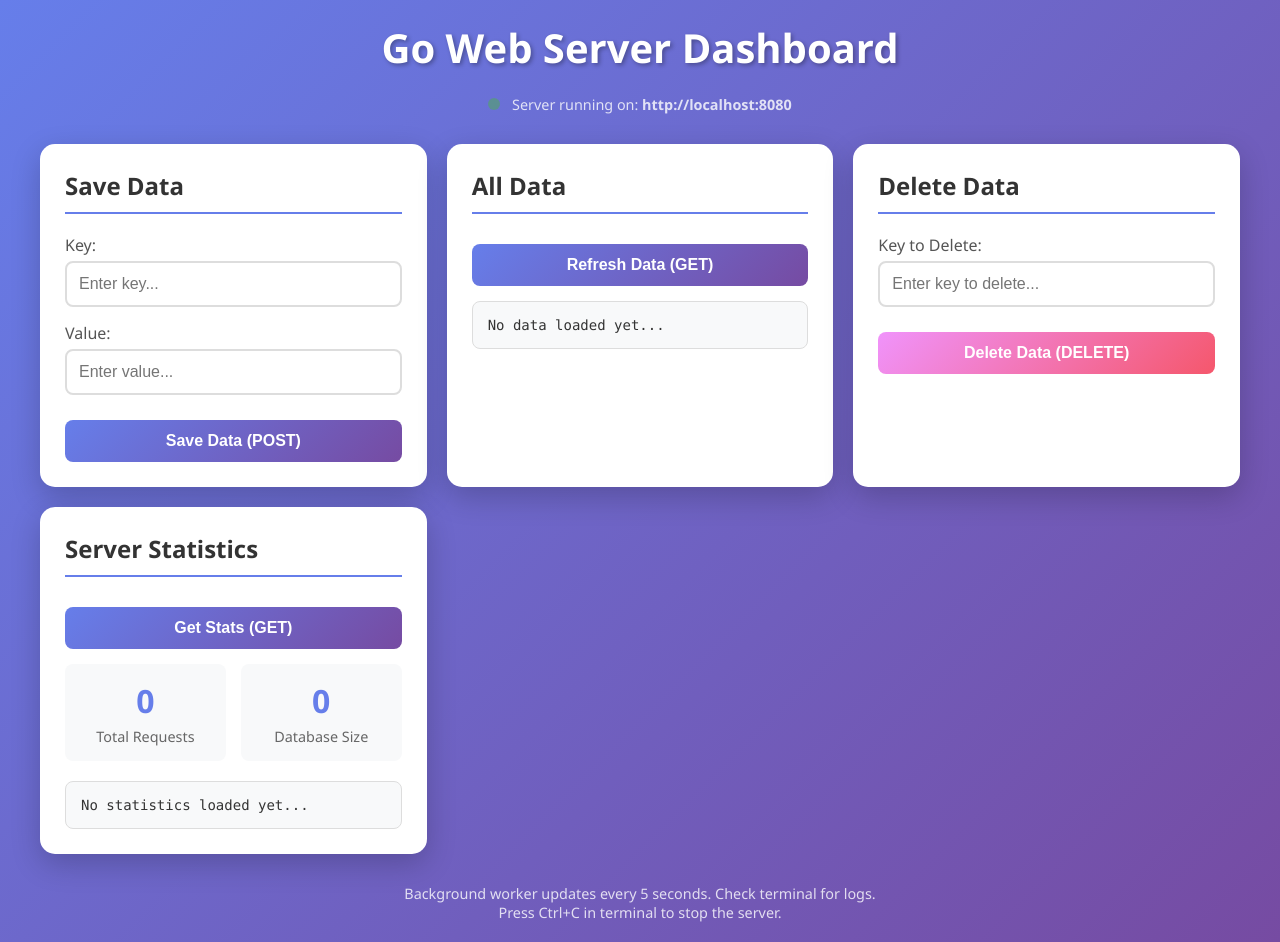
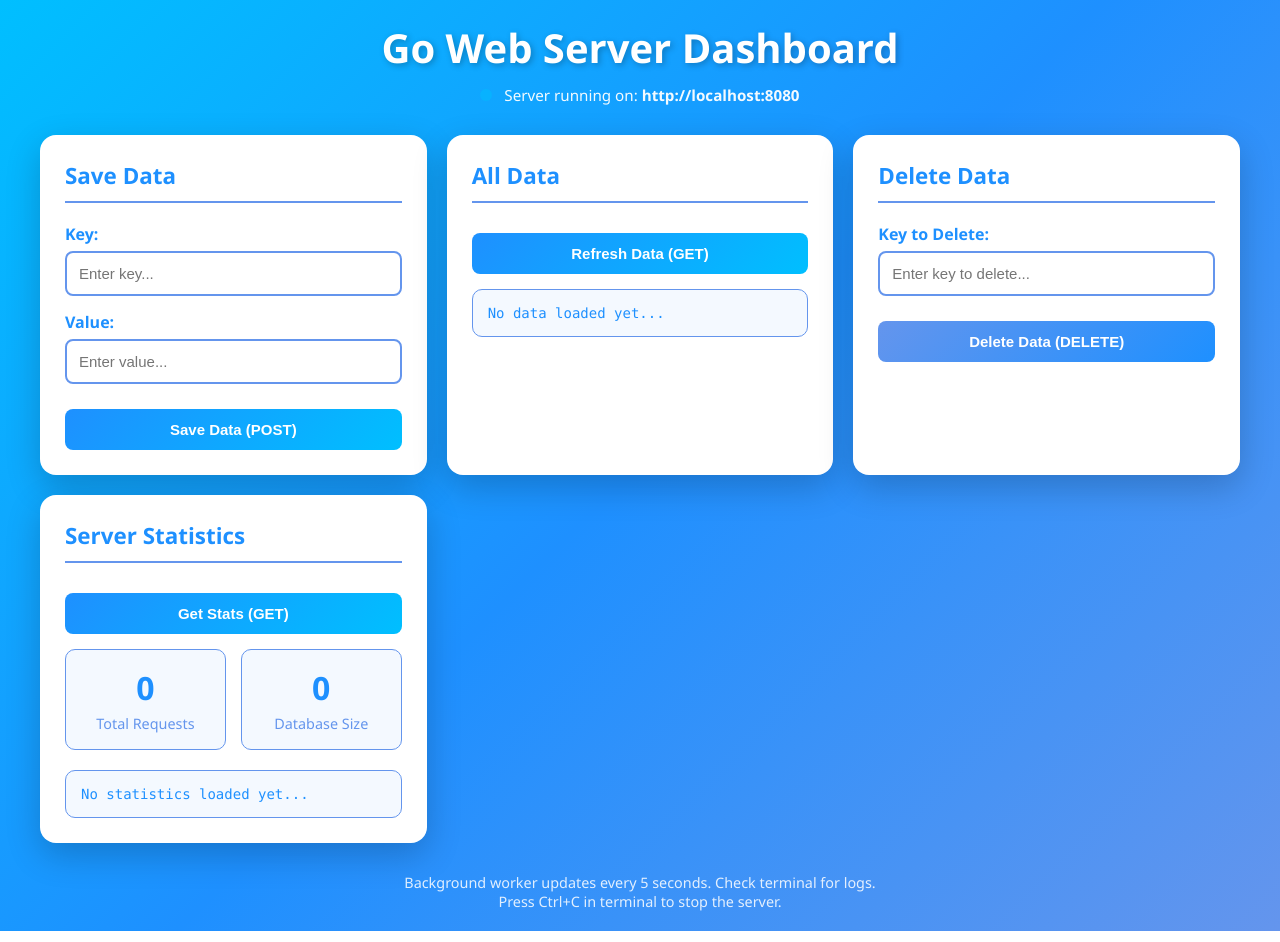
Before and after one commit to Altusha4/Concurrent_Web_Server, a plain HTML site: page pkg/frontend/index.html in a window 1280 px wide. Drawn offline with Linux system fonts and the light colour scheme; files that its build step writes are made by us from their sources; no server answers; files whose address does not match are found by name.

Commit message:
change colors

```diff
--- a/pkg/frontend/style.css
+++ b/pkg/frontend/style.css
@@ -6,7 +6,12 @@
 
 body {
     font-family: 'Segoe UI', Tahoma, Geneva, Verdana, sans-serif;
-    background: linear-gradient(135deg, #667eea 0%, #764ba2 100%);
+    background: linear-gradient(
+            135deg,
+            #00BFFF 0%,
+            #1E90FF 50%,
+            #6495ED 100%
+    );
     min-height: 100vh;
     padding: 20px;
 }
@@ -25,39 +30,38 @@ header {
 h1 {
     font-size: 2.5rem;
     margin-bottom: 10px;
-    text-shadow: 2px 2px 4px rgba(0,0,0,0.3);
+    text-shadow: 2px 2px 6px rgba(0,0,0,0.25);
 }
 
-.subtitle {
-    font-size: 1.1rem;
-    opacity: 0.9;
-    margin-bottom: 10px;
+.server-info {
+    font-size: 0.95rem;
+    opacity: 0.95;
 }
 
 .dashboard {
     display: grid;
-    grid-template-columns: repeat(auto-fit, minmax(300px, 1fr));
+    grid-template-columns: repeat(auto-fit, minmax(320px, 1fr));
     gap: 20px;
-    margin-bottom: 30px;
 }
 
 .card {
-    background: white;
-    border-radius: 15px;
+    background: #ffffff;
+    border-radius: 16px;
     padding: 25px;
-    box-shadow: 0 10px 30px rgba(0,0,0,0.2);
-    transition: transform 0.3s ease;
+    box-shadow: 0 12px 35px rgba(0,0,0,0.2);
+    transition: transform 0.25s ease, box-shadow 0.25s ease;
 }
 
 .card:hover {
-    transform: translateY(-5px);
+    transform: translateY(-6px);
+    box-shadow: 0 18px 45px rgba(0,0,0,0.25);
 }
 
 .card h2 {
-    color: #333;
+    color: #1E90FF;
     margin-bottom: 20px;
-    font-size: 1.5rem;
-    border-bottom: 2px solid #667eea;
+    font-size: 1.4rem;
+    border-bottom: 2px solid #6495ED;
     padding-bottom: 10px;
 }
 
@@ -67,64 +71,120 @@ h1 {
 
 label {
     display: block;
-    margin-bottom: 5px;
-    color: #555;
-    font-weight: 500;
+    margin-bottom: 6px;
+    color: #1E90FF;
+    font-weight: 600;
 }
 
 input {
     width: 100%;
     padding: 12px;
-    border: 2px solid #ddd;
+    border: 2px solid #6495ED;
     border-radius: 8px;
-    font-size: 16px;
-    transition: border-color 0.3s;
+    font-size: 15px;
+    transition: border-color 0.3s, box-shadow 0.3s;
 }
 
 input:focus {
     outline: none;
-    border-color: #667eea;
+    border-color: #00BFFF;
+    box-shadow: 0 0 0 3px rgba(0,191,255,0.25);
 }
 
 button {
-    background: linear-gradient(135deg, #667eea 0%, #764ba2 100%);
+    background: linear-gradient(
+            135deg,
+            #1E90FF 0%,
+            #00BFFF 100%
+    );
     color: white;
     border: none;
-    padding: 12px 25px;
+    padding: 12px 24px;
     border-radius: 8px;
-    font-size: 16px;
+    font-size: 15px;
     font-weight: 600;
     cursor: pointer;
-    transition: transform 0.2s, box-shadow 0.2s;
     width: 100%;
     margin-top: 10px;
+    transition: transform 0.2s ease, box-shadow 0.2s ease;
 }
 
 button:hover {
-    transform: scale(1.02);
-    box-shadow: 0 5px 15px rgba(0,0,0,0.2);
+    transform: scale(1.03);
+    box-shadow: 0 8px 20px rgba(30,144,255,0.4);
 }
 
 .delete-btn {
-    background: linear-gradient(135deg, #f093fb 0%, #f5576c 100%);
+    background: linear-gradient(
+            135deg,
+            #6495ED 0%,
+            #1E90FF 100%
+    );
 }
 
 .data-display {
     max-height: 300px;
     overflow-y: auto;
-    background: #f8f9fa;
-    border-radius: 8px;
+    background: #f4f9ff;
+    border-radius: 10px;
     padding: 15px;
     margin-top: 15px;
-    border: 1px solid #ddd;
+    border: 1px solid #6495ED;
 }
 
 pre {
     white-space: pre-wrap;
     word-wrap: break-word;
-    color: #333;
+    color: #1E90FF;
     font-size: 14px;
     font-family: 'Consolas', 'Monaco', monospace;
+}
+
+.alert {
+    padding: 12px;
+    border-radius: 8px;
+    margin: 12px 0;
+    display: none;
+    font-size: 0.95rem;
+}
+
+.alert-success {
+    background: rgba(0,191,255,0.15);
+    color: #1E90FF;
+    border: 1px solid #00BFFF;
+}
+
+.alert-error {
+    background: rgba(100,149,237,0.2);
+    color: #1E90FF;
+    border: 1px solid #6495ED;
+}
+
+.stats-grid {
+    display: grid;
+    grid-template-columns: repeat(2, 1fr);
+    gap: 15px;
+    margin-top: 15px;
+}
+
+.stat-item {
+    text-align: center;
+    padding: 16px;
+    background: #f4f9ff;
+    border-radius: 10px;
+    border: 1px solid #6495ED;
+}
+
+.stat-value {
+    font-size: 2rem;
+    font-weight: bold;
+    color: #1E90FF;
+}
+
+.stat-label {
+    font-size: 0.9rem;
+    color: #6495ED;
+    margin-top: 5px;
 }
 
 .status-indicator {
@@ -136,7 +196,7 @@ pre {
 }
 
 .status-online {
-    background: #4CAF50;
+    background: #00BFFF;
     animation: pulse 2s infinite;
 }
 
@@ -146,89 +206,18 @@ pre {
     100% { opacity: 1; }
 }
 
-.alert {
-    padding: 12px;
-    border-radius: 8px;
-    margin: 10px 0;
-    display: none;
-}
-
-.alert-success {
-    background: #d4edda;
-    color: #155724;
-    border: 1px solid #c3e6cb;
-}
-
-.alert-error {
-    background: #f8d7da;
-    color: #721c24;
-    border: 1px solid #f5c6cb;
-}
-
-.stats-grid {
-    display: grid;
-    grid-template-columns: repeat(2, 1fr);
-    gap: 15px;
-    margin-top: 15px;
-}
-
-.stat-item {
+footer.server-info {
+    margin-top: 30px;
     text-align: center;
-    padding: 15px;
-    background: #f8f9fa;
-    border-radius: 8px;
-}
-
-.stat-value {
-    font-size: 2rem;
-    font-weight: bold;
-    color: #667eea;
-}
-
-.stat-label {
+    color: rgba(255,255,255,0.9);
     font-size: 0.9rem;
-    color: #666;
-    margin-top: 5px;
-}
-
-.server-info {
-    text-align: center;
-    margin-top: 20px;
-    font-size: 0.9rem;
-    color: rgba(255,255,255,0.8);
-}
-
-.instructions {
-    background: rgba(255,255,255,0.1);
-    border-radius: 10px;
-    padding: 15px;
-    margin-top: 20px;
-    margin-bottom: 20px;
-    color: white;
-}
-
-.instructions h3 {
-    margin-bottom: 10px;
-    font-size: 1.2rem;
-}
-
-.instructions ul {
-    list-style: none;
-    padding-left: 20px;
-}
-
-.instructions li {
-    margin-bottom: 5px;
-}
-
-.instructions code {
-    background: rgba(0,0,0,0.2);
-    padding: 2px 6px;
-    border-radius: 4px;
-    font-family: 'Courier New', monospace;
 }
 
 @media (max-width: 768px) {
+    h1 {
+        font-size: 2rem;
+    }
+
     .dashboard {
         grid-template-columns: 1fr;
     }
@@ -236,8 +225,4 @@ pre {
     .stats-grid {
         grid-template-columns: 1fr;
     }
-
-    h1 {
-        font-size: 2rem;
-    }
 }
```
